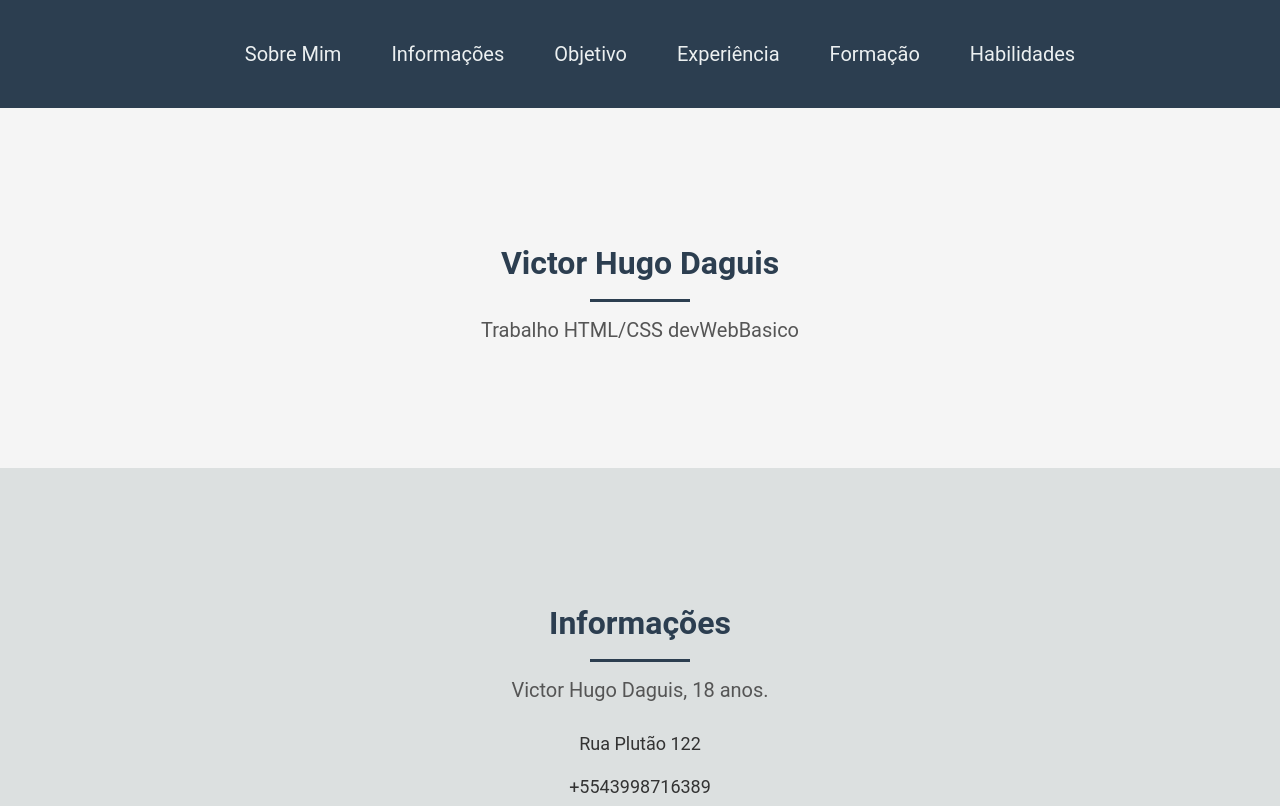
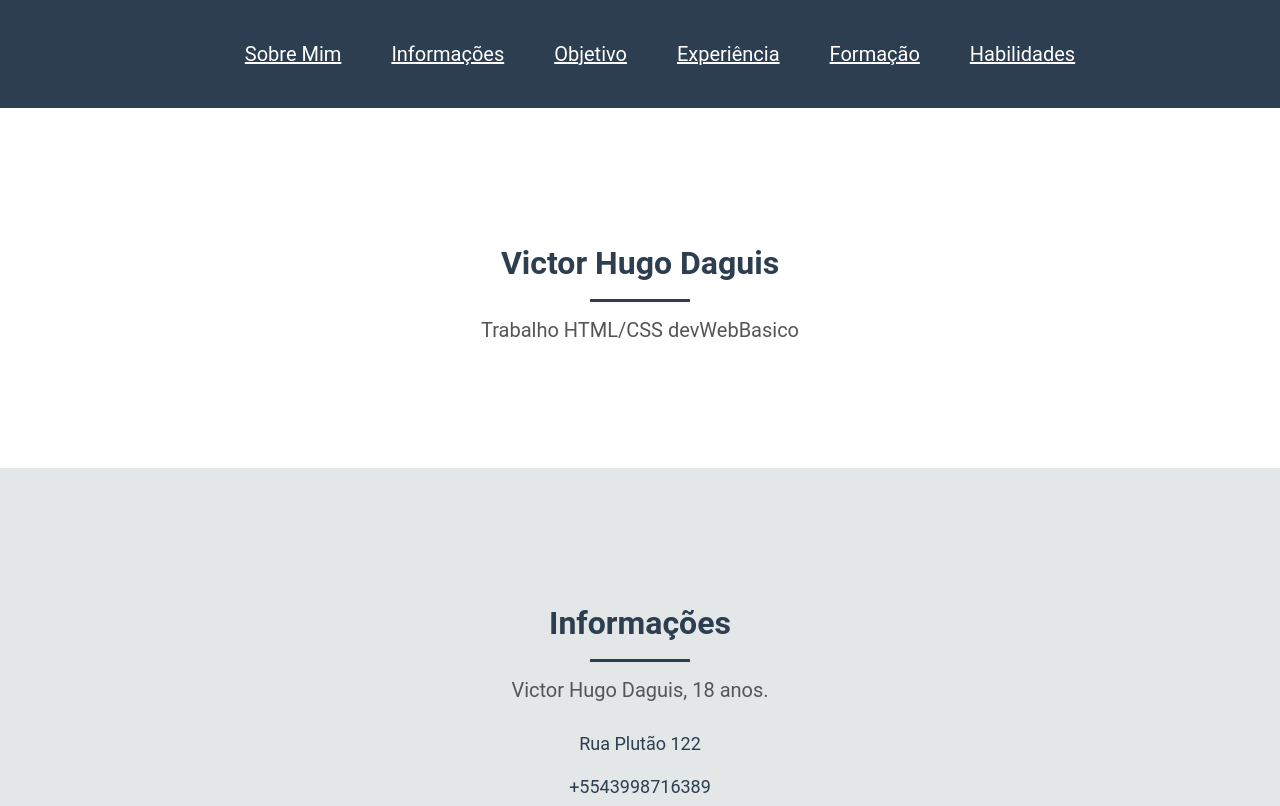
Before and after one commit to VictorDaguis/Vitao, a plain HTML site: page index.html in a window 1280 px wide. Shown: the top 806 px of the page. Drawn offline with nearby package versions, Linux system fonts and the light colour scheme.

Commit message:
Add files via upload

```diff
--- a/trabalhohtml.css
+++ b/trabalhohtml.css
@@ -1,8 +1,8 @@
 
 body {
   font-family: 'Roboto', sans-serif;
-  background-color: #f5f5f5;
-  color: #333;
+  background-color: #ffffff;
+  color: #2c3e50;
   line-height: 1.8;
   margin: 0;
   padding: 0;
@@ -11,12 +11,12 @@ body {
 
 header {
   background-color: #2c3e50;
-  padding: 20px 0;
+  padding: 20px;
 }
 
 nav ul {
   list-style: none;
-  display: flex;
+  display:flex;
   justify-content: center;
 }
 
@@ -25,9 +25,8 @@ nav ul li {
 }
 
 nav ul li a {
-  color: #ecf0f1;
-  text-decoration: none;
-  font-size: 18px;
+  color: #ffffff;
+  text-decoration:underline;
   padding: 10px;
   transition: background-color 0.3s, color 0.3s;
 }
@@ -44,14 +43,14 @@ nav ul li a:hover {
 }
 
 .section:nth-child(even) {
-  background-color: #dce0e0;
+  background-color: #e4e7e7;
 }
 
 h2 {
   font-size: 32px;
   margin-bottom: 20px;
   color: #2c3e50;
-  position: relative;
+  position:relative;
 }
 
 h2::after {
@@ -81,16 +80,6 @@ ul.info li, ul.projetos li, ul.contact-info li {
   margin: 10px 0;
 }
 
-a {
-  color: #2980b9;
-  text-decoration: none;
-  transition: color 0.3s;
-}
-
-a:hover {
-  color: #3498db;
-}
-
 footer {
   background-color: #2c3e50;
   text-align: center;
@@ -98,7 +87,6 @@ footer {
   position: relative;
   bottom: 0;
   width: 100%;
-
 
 }
 
@@ -118,9 +106,6 @@ footer p {
 }
 
 @media (max-width: 370px) {
-  nav ul {
-    flex-direction: column;
-  }
 
   nav ul li {
     margin: 10px 0;
```
